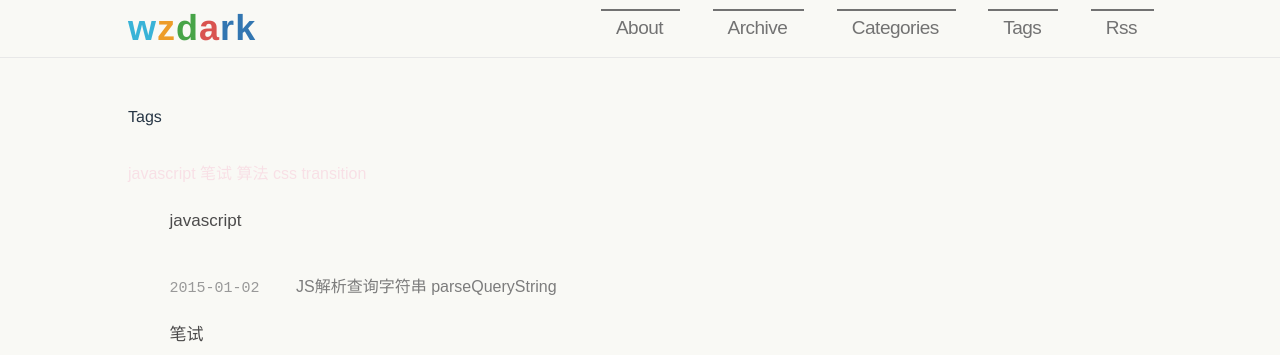
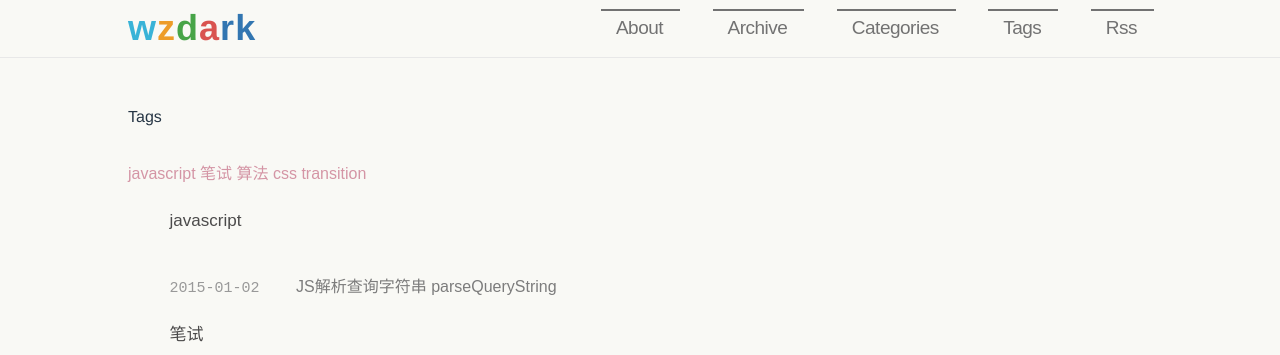
Before and after one commit to wzdark/personalInfo, a Jekyll site: the page built from tags.html, in a window 1280 px wide. Shown: the top 355 px of the page. Built offline with Jekyll 4.4.1, drawn with Linux system fonts in a browser that asks for light colours; nearby versions of some CDN libraries; Markdown is read by kramdown in place of the engine named in the settings; comment, search, counter and statistics services are not loaded.

Commit message:
添加 tag 颜色权重表示 颜色深的tag表示权重大，拥有文章多 颜色浅的tag表示权重小，拥有文章小

```diff
--- a/index.html
+++ b/index.html
@@ -24,6 +24,6 @@
       <a href="{{ post.url }}" title="{{ post.title }}">{{ post.title }}</a>
     </li>
   {% endfor %}
-    <li class="listing-seperator"><a href="/archive/">Long ago</a></li>
+    <li class="listing-seperator"><a href="{{site.baseurl}}/archive/">Long ago</a></li>
   </ul>
 </div>
--- a/tags.html
+++ b/tags.html
@@ -22,14 +22,14 @@
     {% endfor %}
 </ul>
 
-<script src="/js/jquery.tagcloud.js" type="text/javascript" charset="utf-8"></script>
+<script src="{{site.baseurl}}/js/jquery.tagcloud.js" type="text/javascript" charset="utf-8"></script>
 <script language="javascript">
 $.fn.tagcloud.defaults = {
 size: {start: 1, end: 1, unit: 'em'},
-      color: {start: '#f8e0e6', end: '#ff3333'}
+      color: {start: '#D495A5', end: '#ff3333'}
 };
 
 $(function () {
         $('#tag_cloud a').tagcloud();
-        });
+});
 </script>
```
